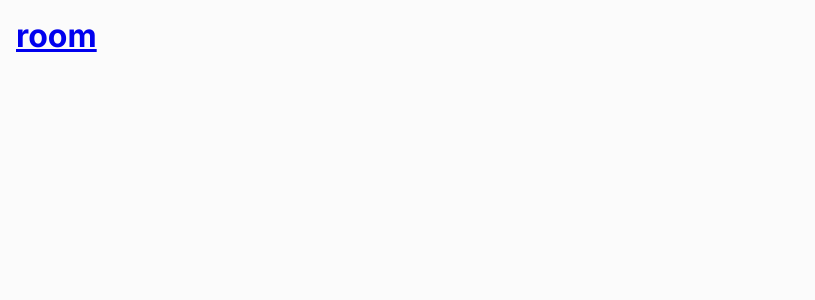
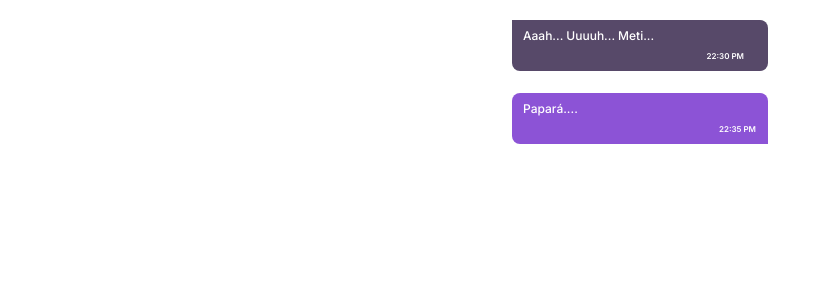
Before and after one commit to Tiro-Cruzado/Chat, a React (Create React App) app in the folder client/: page / in a window 1280 px wide. Shown: the top 300 px of the page, without its empty margins (0-815 px from the left). Built offline with nearby package versions, Linux system fonts and the light colour scheme.

Commit message:
Front/Feat/BallonText: criação da branch BallonText

```diff
--- a/client/public/index.html
+++ b/client/public/index.html
@@ -9,17 +9,16 @@
   <link rel="preconnect" href="https://fonts.googleapis.com">
   <link rel="preconnect" href="https://fonts.gstatic.com" crossorigin>
   <link href="https://fonts.googleapis.com/css2?family=Inter:wght@500;600&display=swap" rel="stylesheet">
-
   <link rel="apple-touch-icon" href="%PUBLIC_URL%/logo192.png" />
   <link rel="manifest" href="%PUBLIC_URL%/manifest.json" />
   <link rel="stylesheet" href="styles.css">
   <link href="https://fonts.googleapis.com/css2?family=Inter:wght@400;500;600;700&display=swap" rel="stylesheet">
-
   <link rel="icon" href="%PUBLIC_URL%/favicon.ico" />
-  <link rel="apple-touch-icon" href="%PUBLIC_URL%/logo192.png" />
-  <link rel="manifest" href="%PUBLIC_URL%/manifest.json" />
   <link rel="stylesheet" href="styles.css">
-  <title>React App</title>
+  <link rel="preconnect" href="https://fonts.googleapis.com">
+  <link rel="preconnect" href="https://fonts.gstatic.com" crossorigin>
+  <link href="https://fonts.googleapis.com/css2?family=Inter:wght@500;600&display=swap" rel="stylesheet">
+  <title>ChitChat</title>
 </head>
 
 <body>
--- a/client/src/App.tsx
+++ b/client/src/App.tsx
@@ -1,16 +1,10 @@
-import { RouterProvider } from 'react-router-dom'
-import { routes } from './router'
-import { ThemeProvider } from 'styled-components'
-import { defaultTheme } from './styles/themes/default'
-import { GlobalStyle } from './styles/themes/global'
+import React from 'react'
+import BallonText from './components/BallonText'
 
 function App() {
   return (
     <>
-      <ThemeProvider theme={defaultTheme}>
-        <RouterProvider router={routes} />
-        <GlobalStyle />
-      </ThemeProvider>
+      <BallonText wasReceived={true} sentAt={'String'} />
     </>
   )
 }
--- /dev/null
+++ b/client/src/components/BallonText/index.tsx
@@ -0,0 +1,26 @@
+import React from 'react'
+import * as S from './style'
+
+type BallonTextProps = {
+  wasReceived?: boolean
+  sentAt: string
+}
+
+const BallonText = ({ wasReceived, sentAt }: BallonTextProps) => {
+  return (
+    <S.Wrapper>
+      <S.Receive>
+        <S.Text>Aaah... Uuuuh... Meti...</S.Text>
+        <S.Hours>
+          <S.Hours>22:30 PM</S.Hours>
+        </S.Hours>
+      </S.Receive>
+      <S.Send>
+        <S.Text>Papará....</S.Text>
+        <S.Hours>22:35 PM</S.Hours>
+      </S.Send>
+    </S.Wrapper>
+  )
+}
+
+export default BallonText
--- /dev/null
+++ b/client/src/components/BallonText/style.ts
@@ -0,0 +1,46 @@
+import styled from 'styled-components'
+
+export const Wrapper = styled.div`
+  display: flex;
+  flex-direction: column;
+  align-items: center;
+
+  color: #fff;
+  font-family: 'Inter', sans-serif;
+
+  margin: 20px;
+`
+
+export const Receive = styled.div`
+  background-color: #574969;
+
+  border-radius: 0 8px 8px 8px;
+  margin-bottom: 22px;
+  width: 256px;
+  height: 51px;
+`
+
+export const Send = styled.div`
+  background-color: #8c53d6;
+
+  border-radius: 8px 8px 0 8px;
+  width: 256px;
+  height: 51px;
+`
+
+export const Text = styled.p`
+  font-size: 12px;
+  font-weight: 500;
+  margin: 8px 12px 8px 11px;
+`
+
+export const Hours = styled.div`
+  display: flex;
+  justify-content: flex-end;
+
+  font-size: 8px;
+  font-weight: 600;
+
+  margin-right: 12px;
+  margin-bottom: 8px;
+`
```
